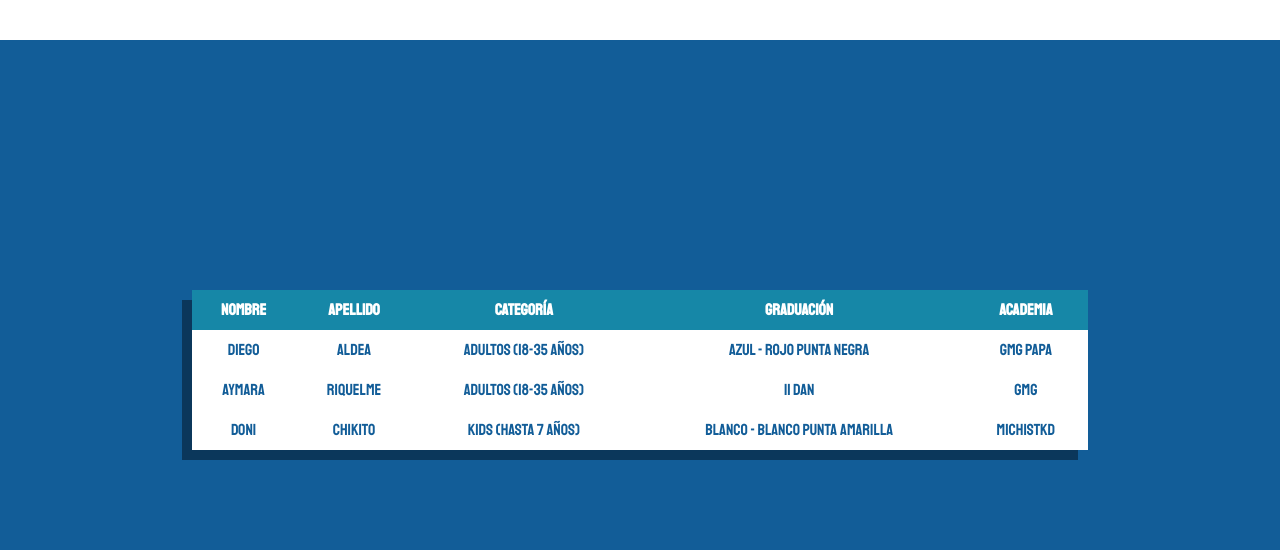
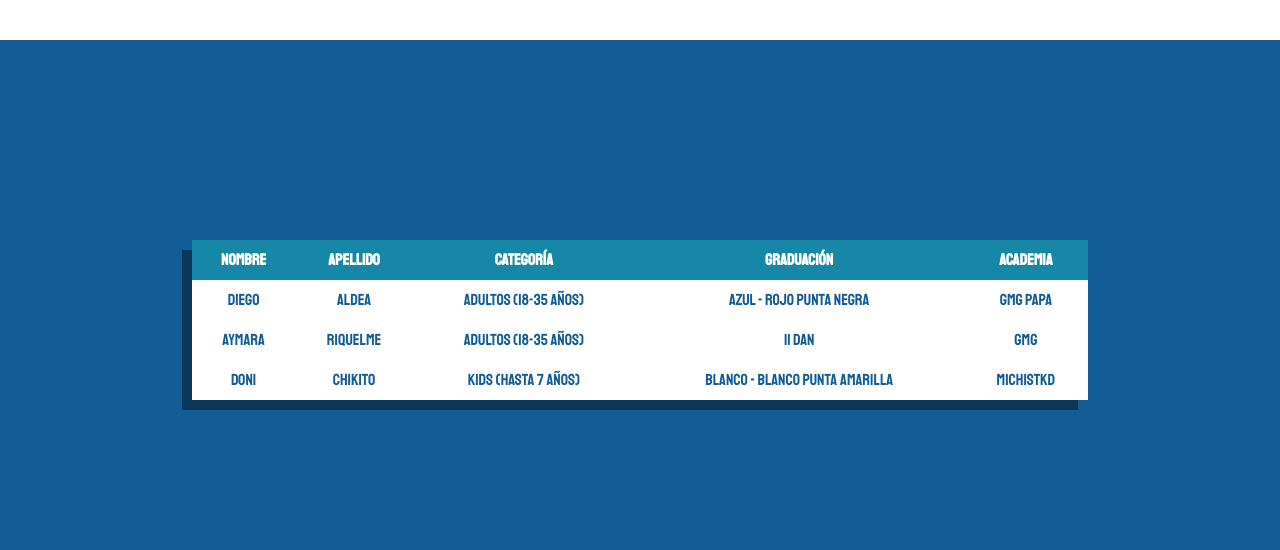
Before and after one commit to diegoaldea/inscripcionestkd, a Django app: page / in a window 1280 px wide. Shown: the part 1591-2141 px from the top of the page. After the commit the page ends 2001 px from the top, so only its background shows below. Run offline with Django 3.2, Linux system fonts and the light colour scheme; data comes from the database, SQL or seed files in the repository; some libraries are stand-ins or nearby versions.

Commit message:
cambios css

```diff
--- a/static/css/index.css
+++ b/static/css/index.css
@@ -117,7 +117,7 @@ button{
 .cont-table{
     margin-top: 50px;
     width: 100%;
-    padding-top: 200px;
+    padding-top: 150px;
     padding-bottom: 100px;
     background-color: #125D98;
 }
```
